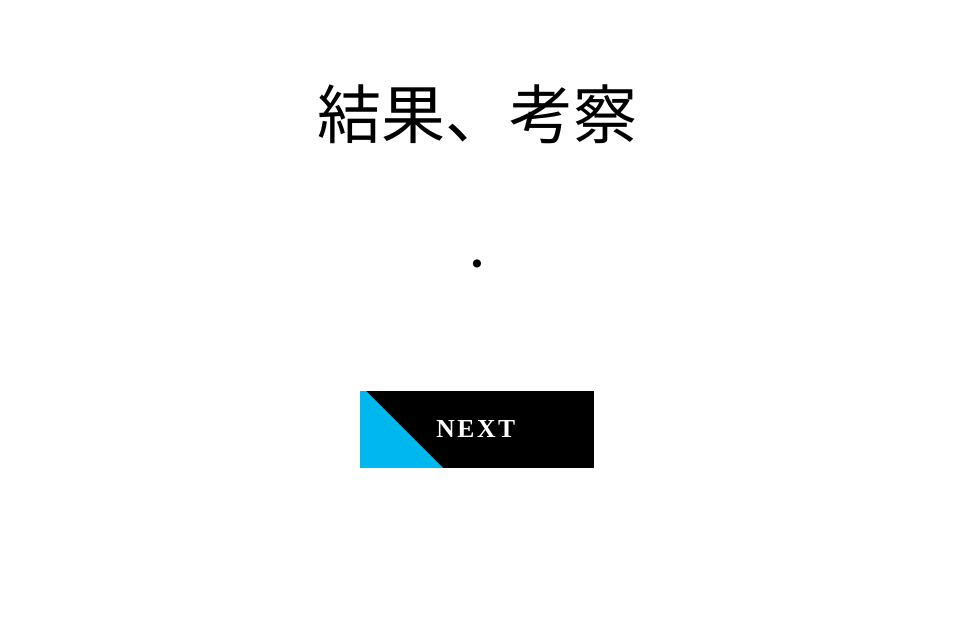
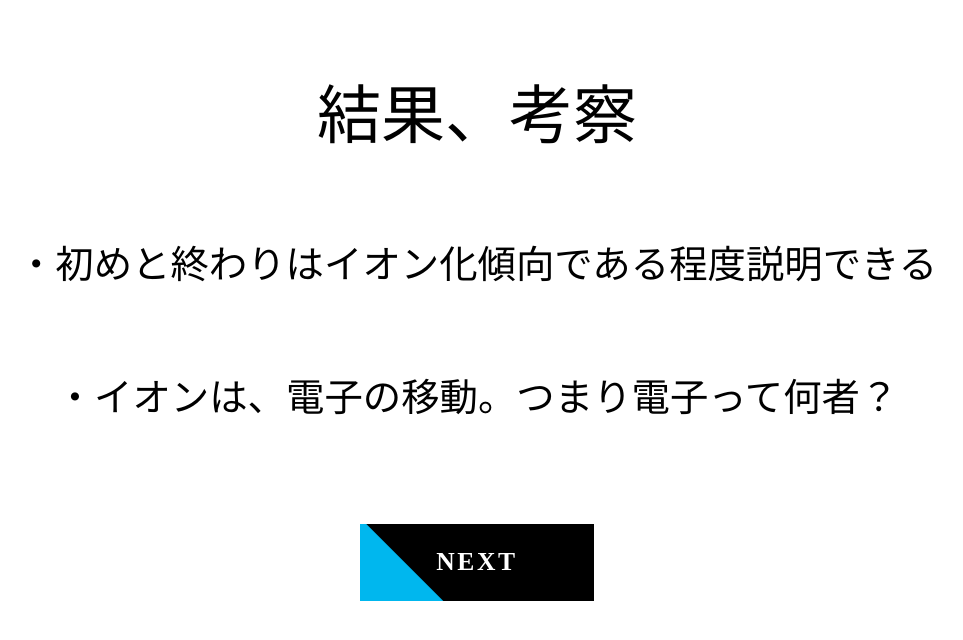
Before and after one commit to kisokun1939/slide0-3, a plain HTML site: page index.html in a window 1280 px wide. Shown: the whole page, without its empty margins (163-1126 px from the left). Drawn offline with Linux system fonts and the light colour scheme; a web font is replaced by a local one.

Commit message:
Update index.html

```diff
--- a/index.html
+++ b/index.html
@@ -11,7 +11,8 @@
 <body>
 <div class="wf-sawarabimincho">
   <p id="title2">結果、考察</p>
-  <p id="content">・</p>
+  <p id="content">・初めと終わりはイオン化傾向である程度説明できる</p>
+  <p id="content">・イオンは、電子の移動。つまり電子って何者？</p>
 </div>
 <a href="https://kisokun1939.github.io/slide0-3/" class="btn btn-flat"><span>NEXT</span></a>
 </body>
```
